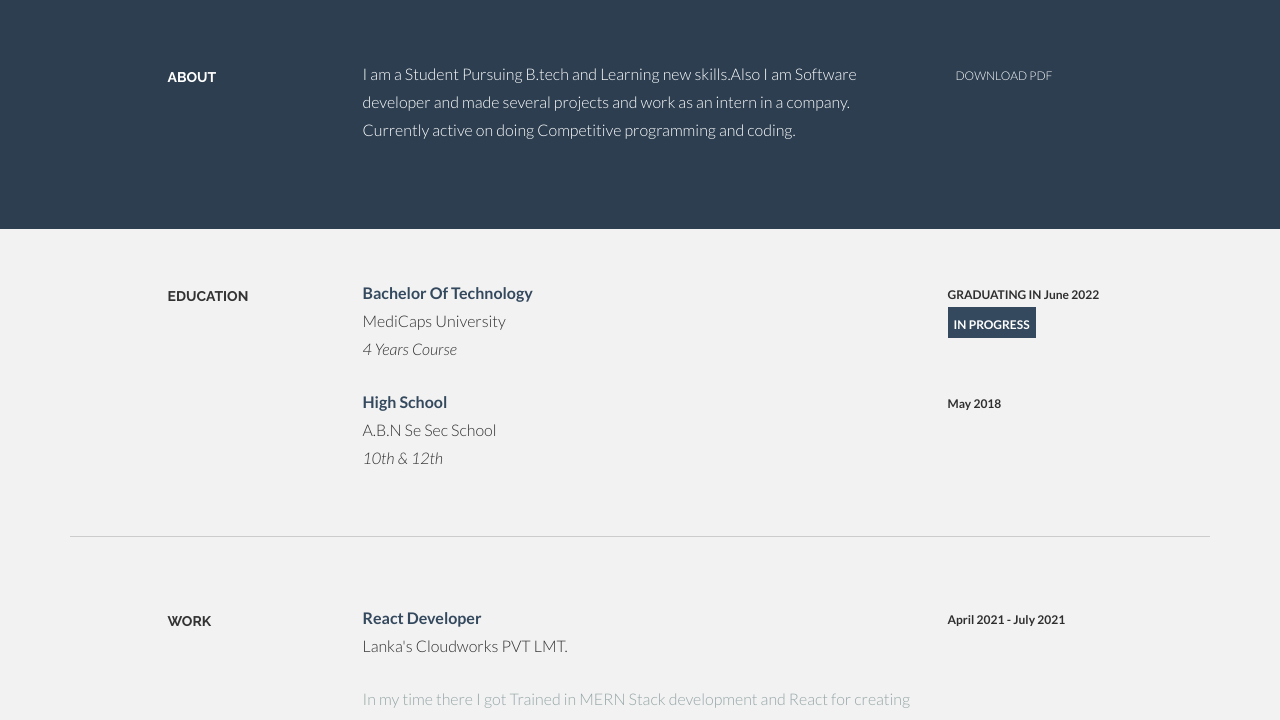
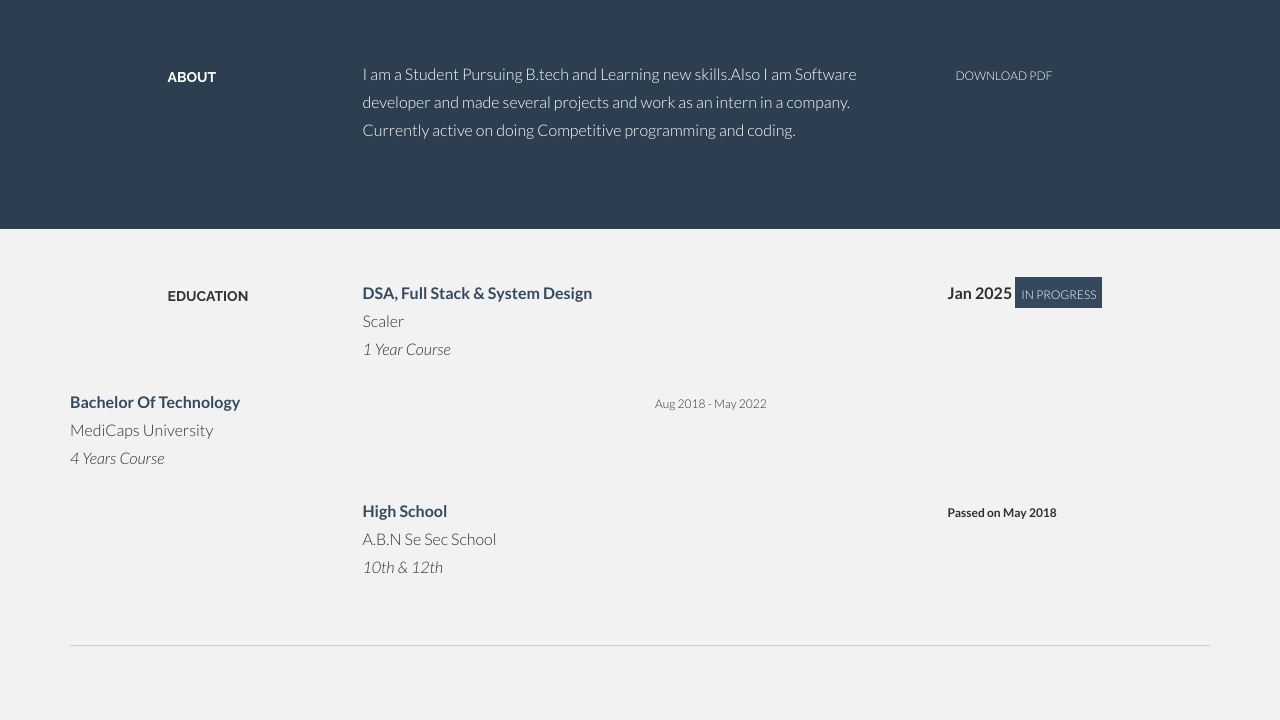
Before and after one commit to 10taha92/Taha-cv.github.io, a plain HTML site: page index.html in a window 1280 px wide. Shown: the part 560-1280 px from the top of the page. Drawn offline with Linux system fonts and the light colour scheme; some icons are missing.

Commit message:
updated education

```diff
--- a/index.html
+++ b/index.html
@@ -118,6 +118,21 @@
         <div class="col-lg-2 col-lg-offset-1">
           <h5>EDUCATION</h5>
         </div>
+         <div class="col-lg-6">
+          <p>
+            <t>DSA, Full Stack & System Design</t><br/> Scaler <br/>
+            <i>1 Year Course</i>
+          </p>
+        </div>
+        <div class="col-lg-3">
+          <p>
+              <b>Jan 2025 </b>
+            <imp>
+              <sm>IN PROGRESS</sm>
+            </imp>
+          </p>
+        </div>
+
         <div class="col-lg-6">
           <p>
             <t>Bachelor Of Technology</t><br/> MediCaps University  <br/>
@@ -126,11 +141,7 @@
         </div>
         <div class="col-lg-3">
           <p>
-            <b>
-            <sm>GRADUATING IN June 2022</sm><br/>
-            <imp>
-              <sm>IN PROGRESS</sm>
-            </imp>
+              <sm>Aug 2018 - May 2022</sm>
           </b>
           </p>
         </div>
@@ -144,7 +155,7 @@
         <div class="col-lg-3">
           <p>
             <b>
-            <sm>May 2018</sm>
+            <sm>Passed on May 2018</sm>
           </b>
           </p>
         </div>
```
